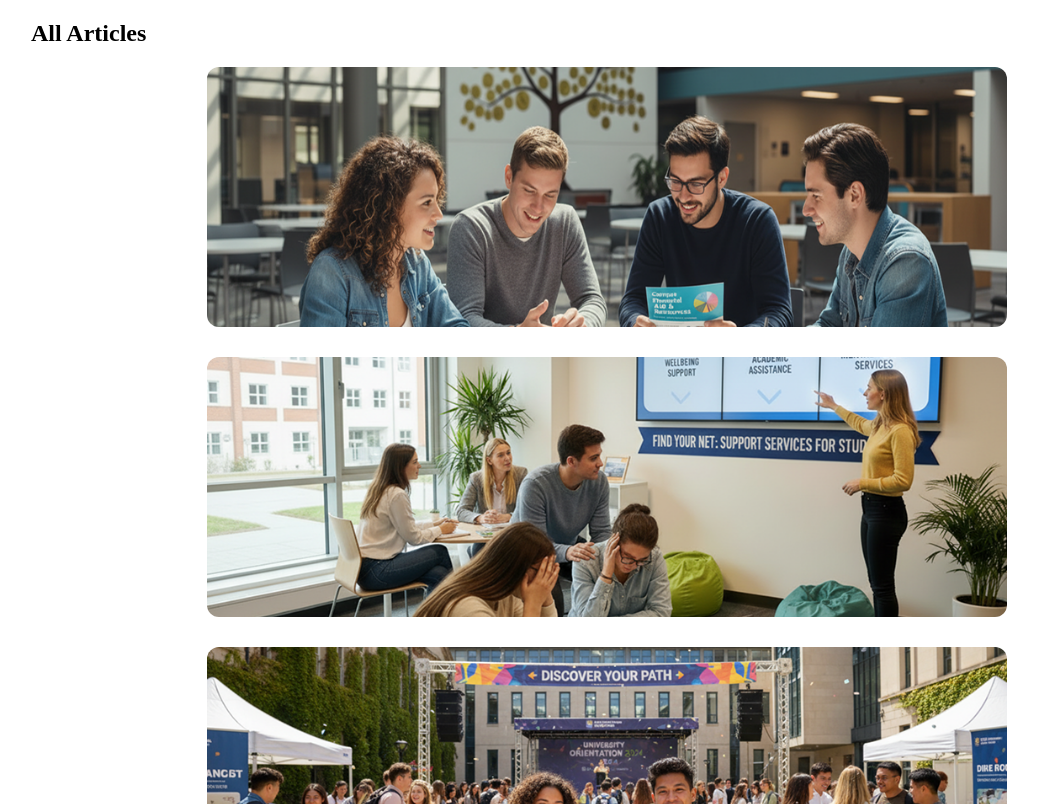
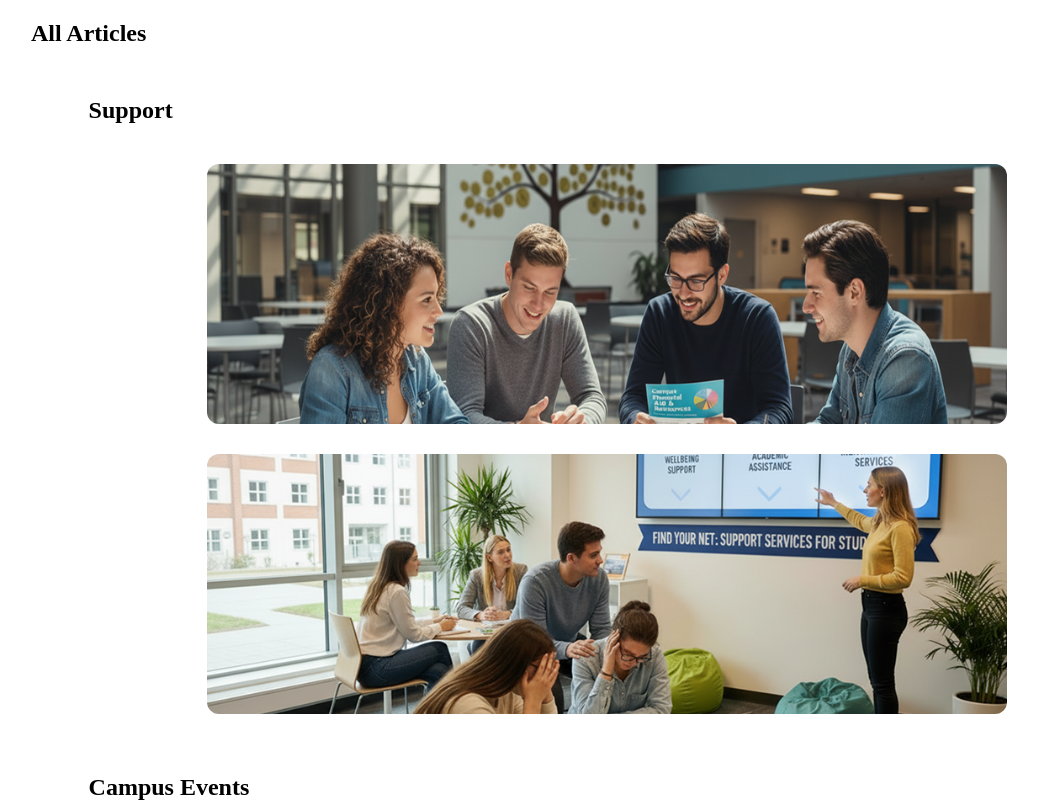
Before and after one commit to BenjaminDThomas/student-magazine, a plain HTML site: page student_magazine/viewall.html in a window 1280 px wide. Shown: the top 804 px of the page, without its empty margins (33-1071 px from the left). Drawn offline with Linux system fonts and the light colour scheme.

Commit message:
add view all articles category headers

```diff
--- a/student_magazine/css/style.css
+++ b/student_magazine/css/style.css
@@ -307,6 +307,12 @@ Article Cards (ViewAll Page)
   padding: 0 24px;
 }
 
+.category-title{
+  width: 90%;
+  max-width: 1100px;
+  margin: 30px auto 10px;
+}
+
 /*
 ----------------------
    Page Layout
--- a/student_magazine/data/articles.json
+++ b/student_magazine/data/articles.json
@@ -1,6 +1,7 @@
 [
     {
         "id": 1,
+        "category": "Support",
         "title": "Money matters but you don’t have to navigate it on your own",
         "author": "Thomas Jeffrey",
         "date": "2026-02-01",
@@ -53,6 +54,7 @@
     },
     {
         "id": 2,
+        "category": "Support",
         "title": "Support that meets you where you are",
         "author": "Thompson Akles",
         "date": "2026-04-02",
@@ -106,6 +108,7 @@
     },
     {
         "id": 3,
+        "category": "Campus Events",
         "title": "Welcome Weekend: finding you palce on campus",
         "author": "Jackson Smith",
         "date": "2026-04-02",
@@ -159,6 +162,7 @@
     },
     {
         "id": 4,
+        "category": "Campus Events",
         "title": "Life on campus: Events you can join this term",
         "author": "Scott Cawthon",
         "date": "2026-04-02",
@@ -212,6 +216,7 @@
     },
     {
         "id": 5,
+        "category": "Societies",
         "title": "Code, Create, Connect - Dive into the computing society",
         "author": "Micheal Simone",
         "date": "2026-04-02",
@@ -265,6 +270,7 @@
     },
     {
         "id": 6,
+        "category": "Student Offers",
         "title": "Save Smart - Discover the student offers and discounts",
         "author": "Steve Edwards",
         "date": "2026-04-02",
@@ -318,6 +324,7 @@
     },
     {
         "id": 7,
+        "category": "Career Events",
         "title": "Get Career Ready: events and opportunities to shape your future",
         "author": "Cameron Scott",
         "date": "2026-04-02",
--- a/student_magazine/js/article.js
+++ b/student_magazine/js/article.js
@@ -26,6 +26,8 @@ fetch("../student_magazine/data/articles.json")
 
     const contentSection = document.querySelector("#article-content");          // returns first matching element for 'article-content'
     contentSection.innerHTML = "";
+
+
     let imageCount = 0;
 
     for (let i = 0; i < article.sections.length; i++) {                         // for loop to go through the amount of sections stored
--- a/student_magazine/js/viewall.js
+++ b/student_magazine/js/viewall.js
@@ -7,8 +7,23 @@ Retrieve Article File
 fetch("../student_magazine/data/articles.json")                                         // converts json to js
 .then(res => res.json())
 .then(articles => {
-    const container = document.querySelector("#articles-list");
-    articles.forEach(article => {                                                       // for loop for each article stored
+    const container = document.querySelector("#articles-list");                         // selects all articles
+    container.innerHTML = "";
+
+    const groups = articles.reduce((acc, article) => {                                  // groups articles by category
+        const key = article.category || "Other";
+        if (!acc[key]) acc[key] = [];
+        acc[key].push(article);
+        return acc;
+        }, {});
+
+        Object.entries(groups).forEach(([category, items]) => {                         // loads only articles within the associated category
+        const h2 = document.createElement("h2");                                        // creates article category header
+        h2.className = "category-title";                                                // associated category title name
+        h2.textContent = category;
+        container.appendChild(h2);                                                      // appends data to header for article category
+
+    items.forEach(article => {                                                          // for loop for each article stored
         const card = document.createElement("div");
         card.classList.add("article-card");                                             // creates a wrapper for an article
         const imageSection = article.sections.find(s => s.type === "image");            // finds first found article image for the banne
@@ -23,3 +38,4 @@ fetch("../student_magazine/data/articles.json")
         document.querySelector("#articles-list").appendChild(card);                     // appends the list of article to the wrapper 'card'
     });
 });
+});
```
